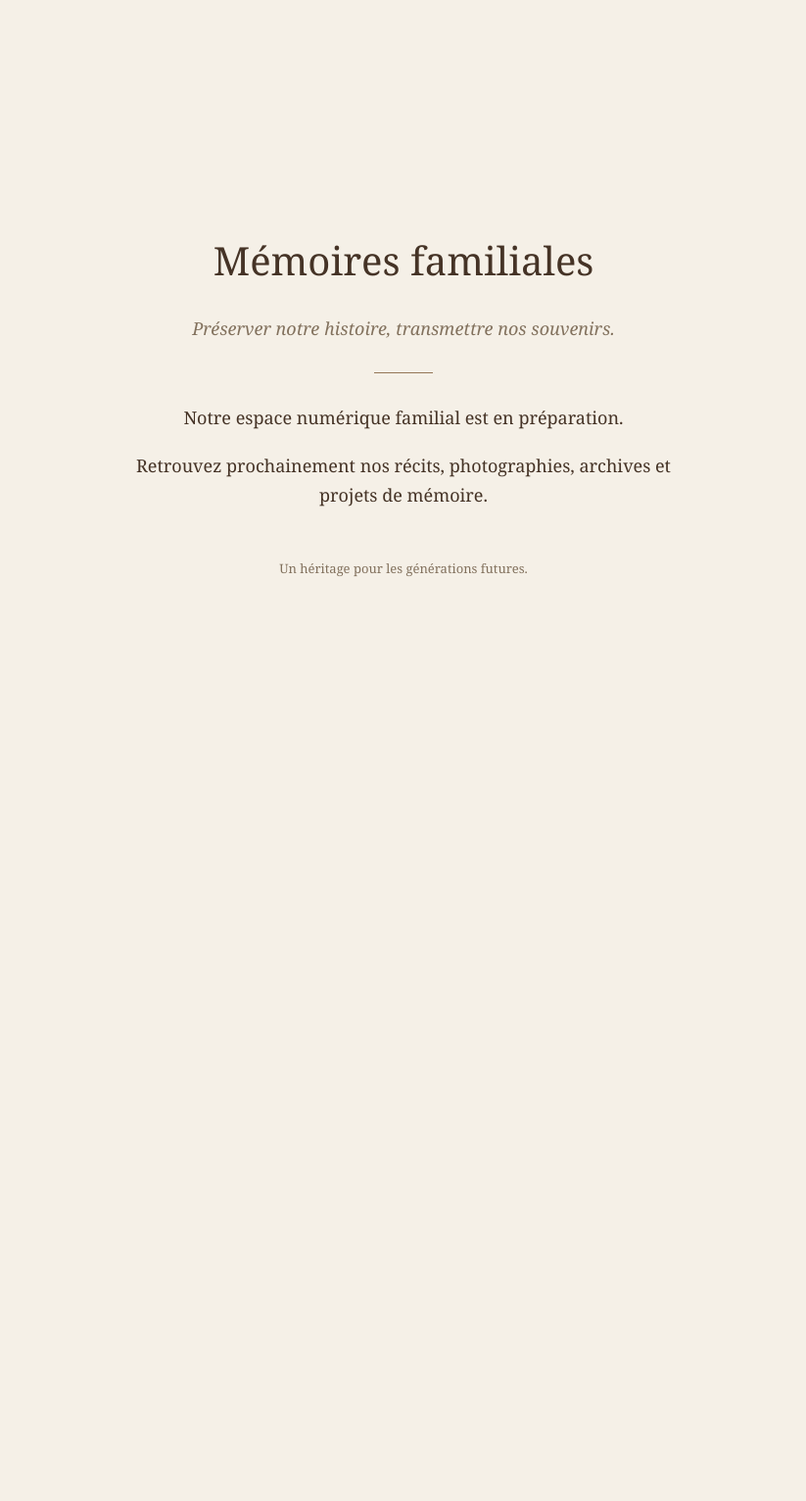
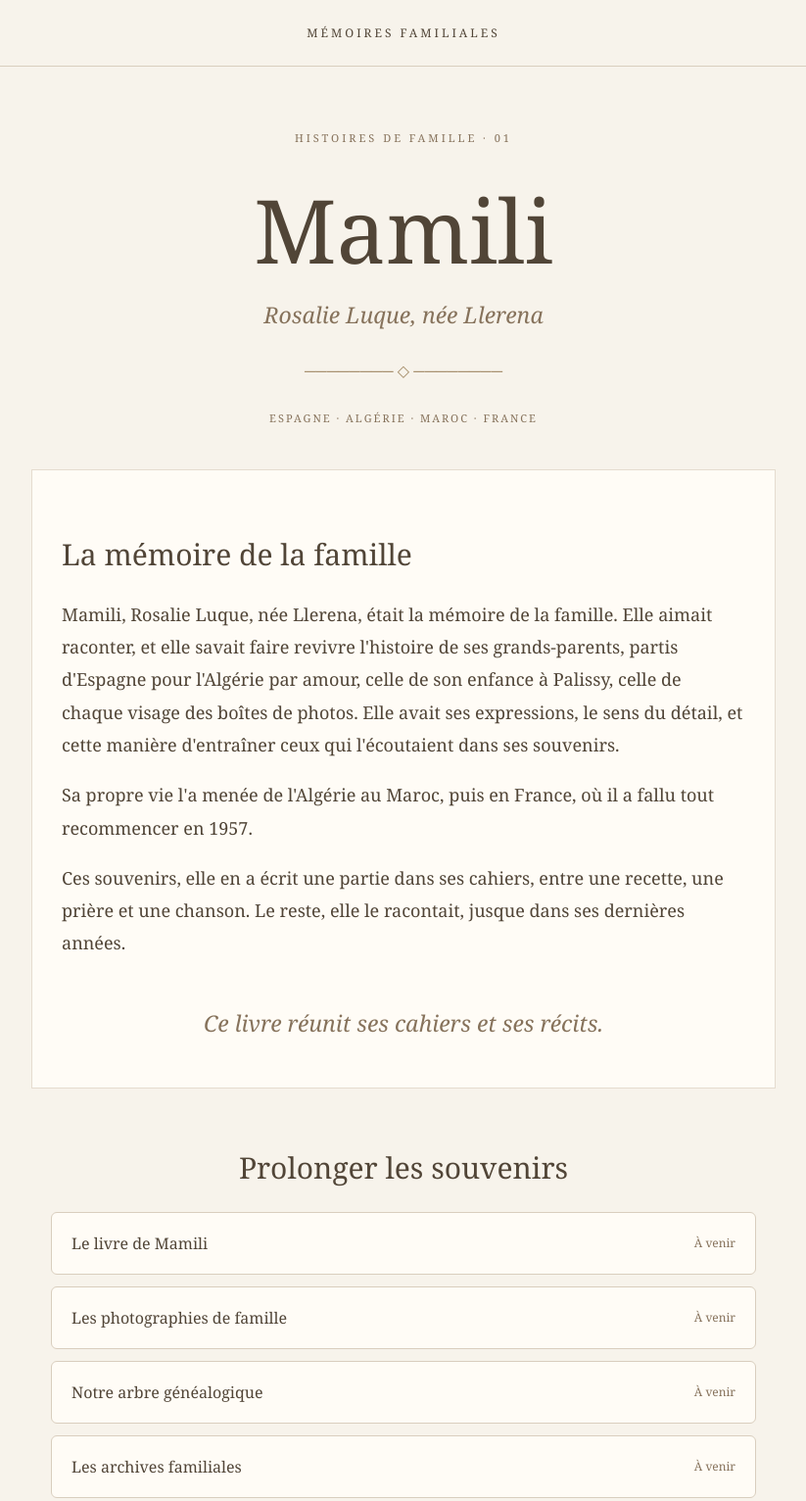
Before and after one commit to memoires-familiales/memoires-familiales.github.io, a plain HTML site: page index.html in a window 1280 px wide. Shown: the top 1532 px of the page at 98% size, without its empty margins (228-1051 px from the left). Before the commit the page ends 800 px from the top, so only its background shows below. Drawn offline with Linux system fonts and the light colour scheme.

Commit message:
Update index.html

```diff
--- a/index.html
+++ b/index.html
@@ -3,54 +3,189 @@
 <html lang="fr">
 <head>
 <meta charset="UTF-8">
-    <meta name="viewport" content="width=device-width, initial-scale=1.0">
-    <title>Mémoires familiales</title>
+<meta name="viewport" content="width=device-width, initial-scale=1">
+<title>Mamili — Mémoires familiales</title>
+
 <style>
+    * { box-sizing: border-box; }
+
     body {
         margin: 0;
-            min-height: 100vh;
-            display: flex;
-            align-items: center;
-            justify-content: center;
-            background: #f5f0e7;
-            color: #453326;
+        background: #f7f3eb;
+        color: #514537;
         font-family: Georgia, serif;
+    }
+
+    header {
+        padding: 25px;
+        border-bottom: 1px solid #d9cebe;
+        font-size: 12px;
+        letter-spacing: 3px;
         text-align: center;
     }
-        main {
-            max-width: 600px;
-            padding: 40px 25px;
+
+    .hero {
+        padding: 65px 20px 45px;
+        text-align: center;
     }
-        h1 { font-size: 40px; font-weight: normal; }
-        p { font-size: 18px; line-height: 1.7; }
-        hr {
-            width: 60px;
-            border: 0;
-            border-top: 1px solid #947657;
-            margin: 30px auto;
+
+    .eyebrow {
+        color: #86725b;
+        font-size: 11px;
+        letter-spacing: 3px;
     }
+
+    h1 {
+        font-size: clamp(56px, 10vw, 90px);
+        font-weight: normal;
+        margin: 25px 0 10px;
+    }
+
     .subtitle {
+        font-size: 23px;
         font-style: italic;
-            color: #82715d;
+        color: #86725b;
     }
+
+    .ornament {
+        margin: 30px 0;
+        color: #a28a66;
+    }
+
+    .countries {
+        font-size: 11px;
+        letter-spacing: 2px;
+        color: #86725b;
+    }
+
+    article {
+        max-width: 760px;
+        margin: 0 auto;
+        padding: 40px 30px;
+        background: #fffcf6;
+        border: 1px solid #e5dccf;
+    }
+
+    h2 {
+        font-size: 30px;
+        font-weight: normal;
+    }
+
+    p {
+        font-size: 18px;
+        line-height: 1.85;
+    }
+
+    .conclusion {
+        text-align: center;
+        font-size: 23px;
+        font-style: italic;
+        color: #86725b;
+        padding: 30px 0 10px;
+    }
+
+    .projects {
+        max-width: 760px;
+        padding: 35px 20px;
+        margin: auto;
+    }
+
+    .projects h2 {
+        text-align: center;
+    }
+
+    .project {
+        display: flex;
+        justify-content: space-between;
+        align-items: center;
+        gap: 15px;
+        padding: 20px;
+        margin: 12px 0;
+        border: 1px solid #d9cebe;
+        border-radius: 6px;
+        background: #fffcf6;
+    }
+
+    .status {
+        font-size: 12px;
+        color: #86725b;
+        white-space: nowrap;
+    }
+
     footer {
-            margin-top: 50px;
+        text-align: center;
+        padding: 35px 20px;
+        border-top: 1px solid #d9cebe;
+        color: #86725b;
         font-size: 13px;
-            color: #82715d;
+        line-height: 1.8;
     }
 </style>
 </head>
+
 <body>
+
+<header>MÉMOIRES FAMILIALES</header>
+
 <main>
-        <h1>Mémoires familiales</h1>
-        <p class="subtitle">
-            Préserver notre histoire, transmettre nos souvenirs.
-        </p>
-        <hr>
-        <p>Notre espace numérique familial est en préparation.</p>
-        <p>Retrouvez prochainement nos récits, photographies,
-        archives et projets de mémoire.</p>
-        <footer>Un héritage pour les générations futures.</footer>
+    <section class="hero">
+        <div class="eyebrow">HISTOIRES DE FAMILLE · 01</div>
+        <h1>Mamili</h1>
+        <div class="subtitle">Rosalie Luque, née Llerena</div>
+        <div class="ornament">──────── ◇ ────────</div>
+        <div class="countries">
+            ESPAGNE · ALGÉRIE · MAROC · FRANCE
+        </div>
+    </section>
+
+    <article>
+        <h2>La mémoire de la famille</h2>
+
+        <p>Mamili, Rosalie Luque, née Llerena, était la mémoire de la famille. Elle aimait raconter, et elle savait faire revivre l'histoire de ses grands-parents, partis d'Espagne pour l'Algérie par amour, celle de son enfance à Palissy, celle de chaque visage des boîtes de photos. Elle avait ses expressions, le sens du détail, et cette manière d'entraîner ceux qui l'écoutaient dans ses souvenirs.</p>
+
+        <p>Sa propre vie l'a menée de l'Algérie au Maroc, puis en France, où il a fallu tout recommencer en 1957.</p>
+
+        <p>Ces souvenirs, elle en a écrit une partie dans ses cahiers, entre une recette, une prière et une chanson. Le reste, elle le racontait, jusque dans ses dernières années.</p>
+
+        <div class="conclusion">
+            Ce livre réunit ses cahiers et ses récits.
+        </div>
+    </article>
+
+    <section class="projects">
+        <h2>Prolonger les souvenirs</h2>
+
+        <div class="project">
+            Le livre de Mamili
+            <span class="status">À venir</span>
+        </div>
+
+        <div class="project">
+            Les photographies de famille
+            <span class="status">À venir</span>
+        </div>
+
+        <div class="project">
+            Notre arbre généalogique
+            <span class="status">À venir</span>
+        </div>
+
+        <div class="project">
+            Les archives familiales
+            <span class="status">À venir</span>
+        </div>
+
+        <div class="project">
+            Les témoignages et enregistrements
+            <span class="status">À venir</span>
+        </div>
+    </section>
 </main>
+
+<footer>
+    Mémoires familiales<br>
+    <i>Préserver notre histoire, transmettre nos souvenirs.</i>
+</footer>
+
 </body>
 </html>
```
Lines whose indentation alone changed are shown as unchanged.
